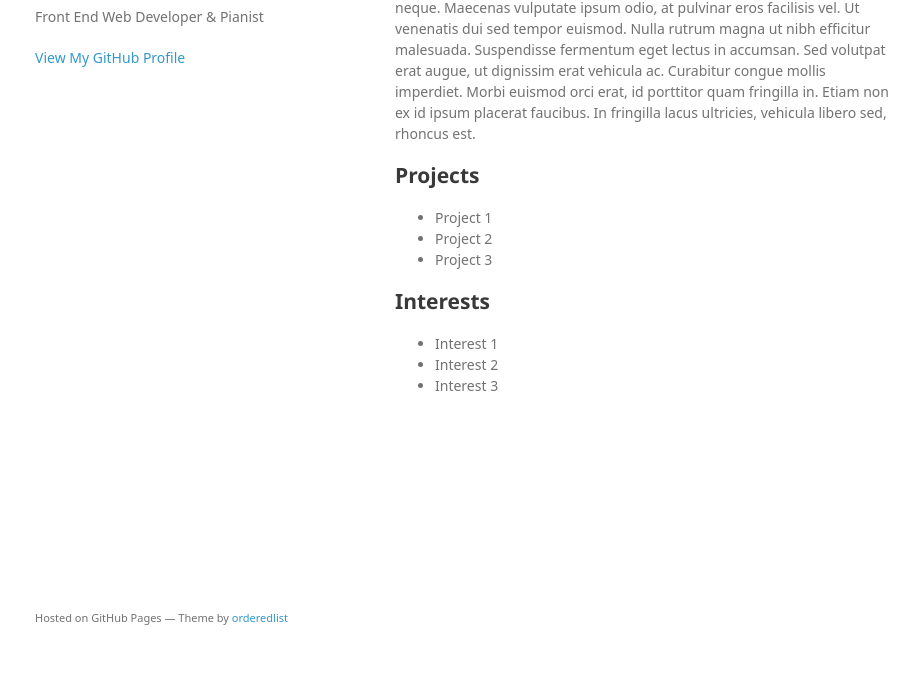
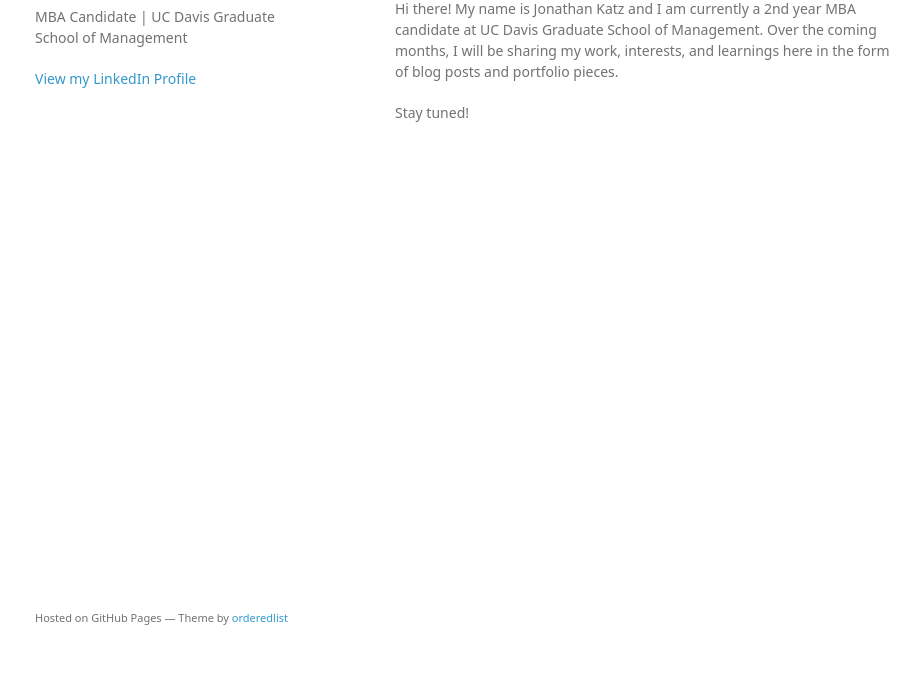
Before and after one commit to jakatz/jakatz.github.io, a plain HTML site: page index.html in a window 1280 px wide. Shown: the part 103-800 px from the top of the page, without its empty margins (175-1095 px from the left). Drawn offline with Linux system fonts and the light colour scheme; a web font is replaced by a local one.

Commit message:
Starting anew...

```diff
--- a/index.html
+++ b/index.html
@@ -16,16 +16,21 @@
     <div class="wrapper">
       <header>
         <h1>Jonathan Katz</h1>
-        <p>Front End Web Developer &amp; Pianist</p>
+        <p>MBA Candidate | UC Davis Graduate School of Management</p>
 
 
-        <p class="view"><a href="https://github.com/jakatz">View My GitHub Profile</a></p>
+        <p class="view"><a href="https://www.linkedin.com/in/jonathan-katz/">View my LinkedIn Profile</a></p>
 
       </header>
       <section>
-        <p>Lorem ipsum dolor sit amet, consectetur adipiscing elit. Nam porta nisl ut diam lacinia pharetra. Morbi ligula erat, blandit ut arcu ut, ultrices vehicula neque. Maecenas vulputate ipsum odio, at pulvinar eros facilisis vel. Ut venenatis dui sed tempor euismod. Nulla rutrum magna ut nibh efficitur malesuada. Suspendisse fermentum eget lectus in accumsan. Sed volutpat erat augue, ut dignissim erat vehicula ac. Curabitur congue mollis imperdiet. Morbi euismod orci erat, id porttitor quam fringilla in. Etiam non ex id ipsum placerat faucibus. In fringilla lacus ultricies, vehicula libero sed, rhoncus est.</p>
+        <h2>About Me</h2>
+        <p>Hi there! My name is Jonathan Katz and I am currently a 2nd year MBA
+            candidate at UC Davis Graduate School of Management. Over the coming
+            months, I will be sharing my work, interests, and learnings here in
+            the form of blog posts and portfolio pieces.</p>
+        <p>Stay tuned!</p>
 
-<h2>
+<!-- <h2>
 <a id="projects" class="anchor" href="#projects" aria-hidden="true"><span aria-hidden="true" class="octicon octicon-link"></span></a>Projects</h2>
 
 <ul>
@@ -41,7 +46,7 @@
 <li>Interest 1</li>
 <li>Interest 2</li>
 <li>Interest 3</li>
-</ul>
+</ul> -->
       </section>
       <footer>
         <p><small>Hosted on GitHub Pages &mdash; Theme by <a href="https://github.com/orderedlist">orderedlist</a></small></p>
```
